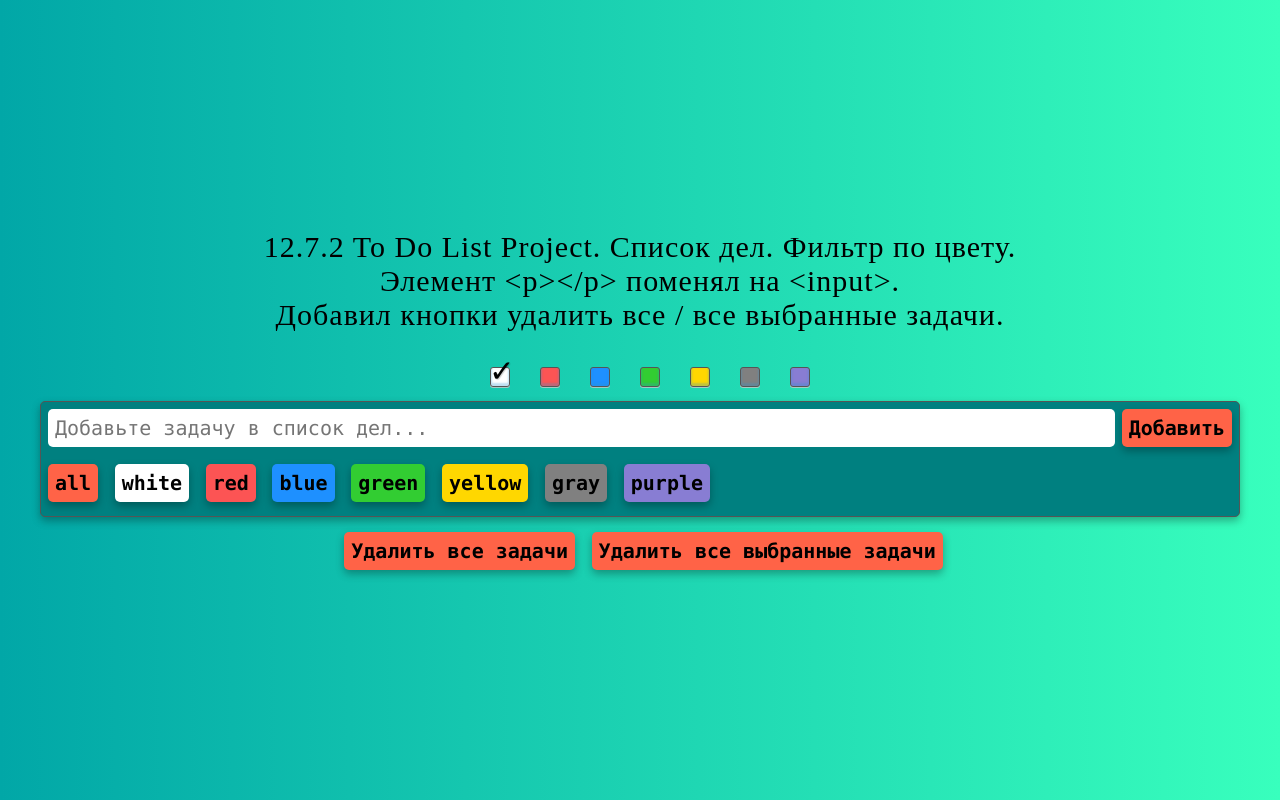
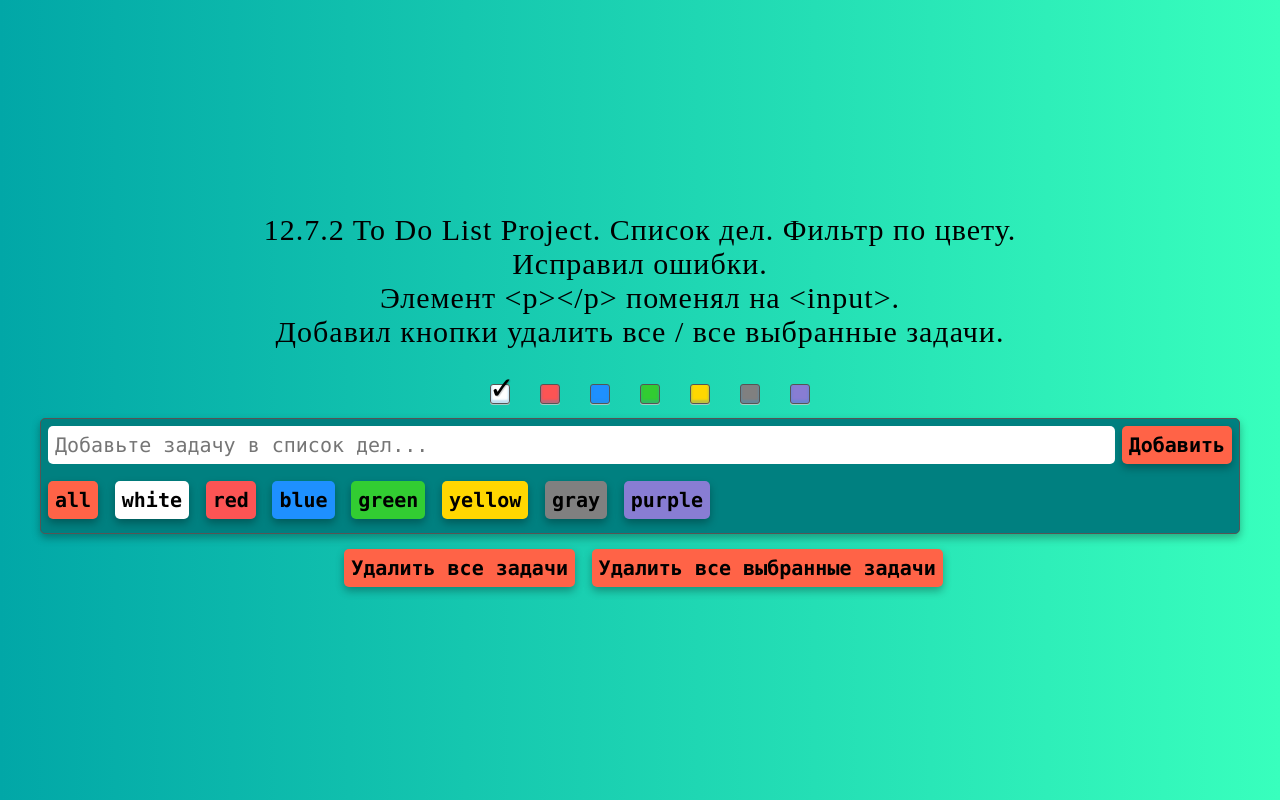
Before and after one commit to jsgeny/To-Do-List-2, a plain HTML site: page index.html in a window 1280 px wide. Drawn offline with Linux system fonts and the light colour scheme.

Commit message:
Update index.html

```diff
--- a/index.html
+++ b/index.html
@@ -8,7 +8,7 @@
     <script defer src="script.js"></script>
 </head>
 <body>
-    <h1>12.7.2 To Do List Project. Список дел. Фильтр по цвету. <br /> Элемент &#60p&#62&#60/p&#62 поменял на &#60input&#62. <br /> Добавил кнопки удалить все / все выбранные задачи.</h1>
+    <h1>12.7.2 To Do List Project. Список дел. Фильтр по цвету. <br /> Исправил ошибки.<br />Элемент &#60p&#62&#60/p&#62 поменял на &#60input&#62. <br /> Добавил кнопки удалить все / все выбранные задачи.</h1>
 
     <div class="task_background">
         <div class="colors">
```
